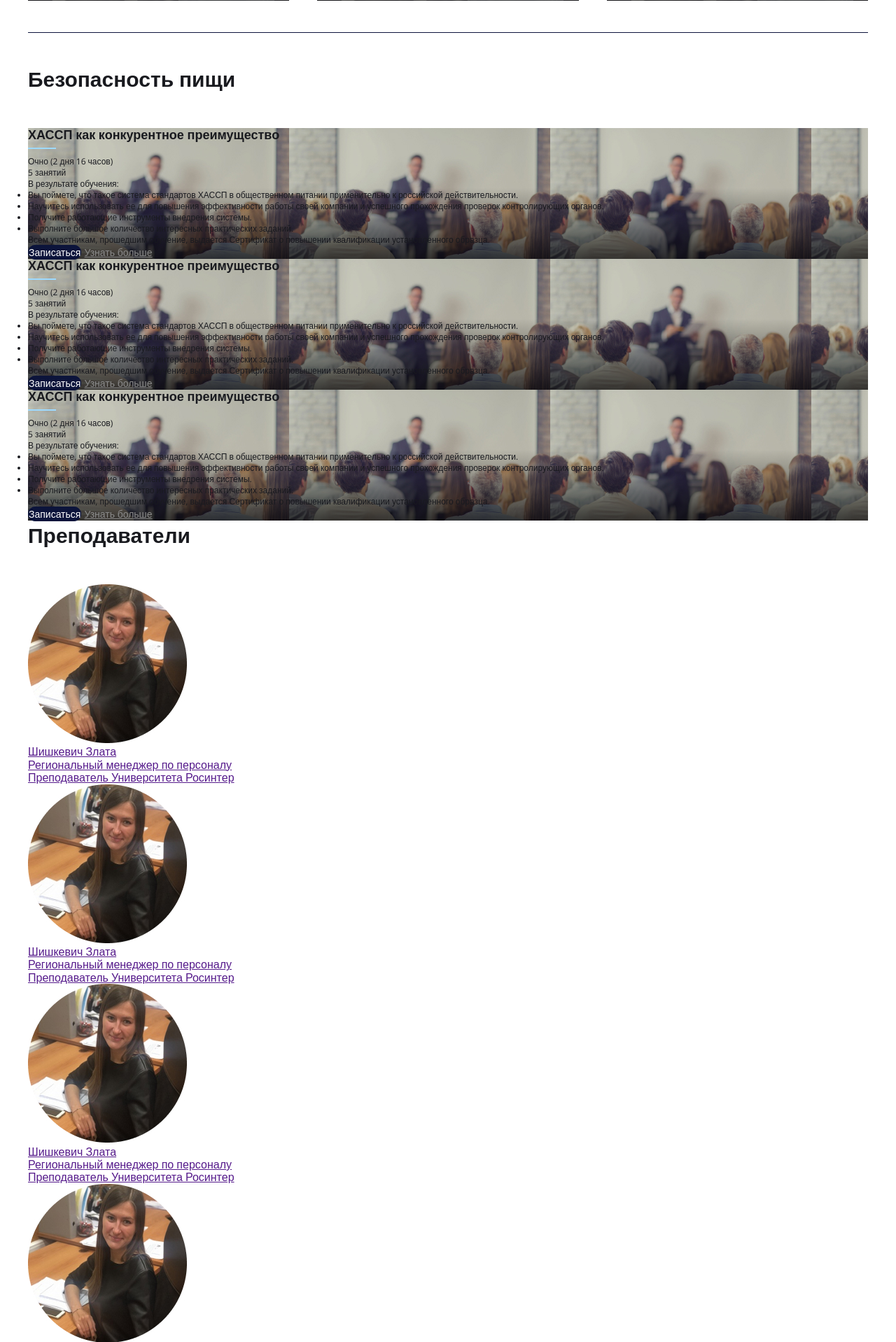
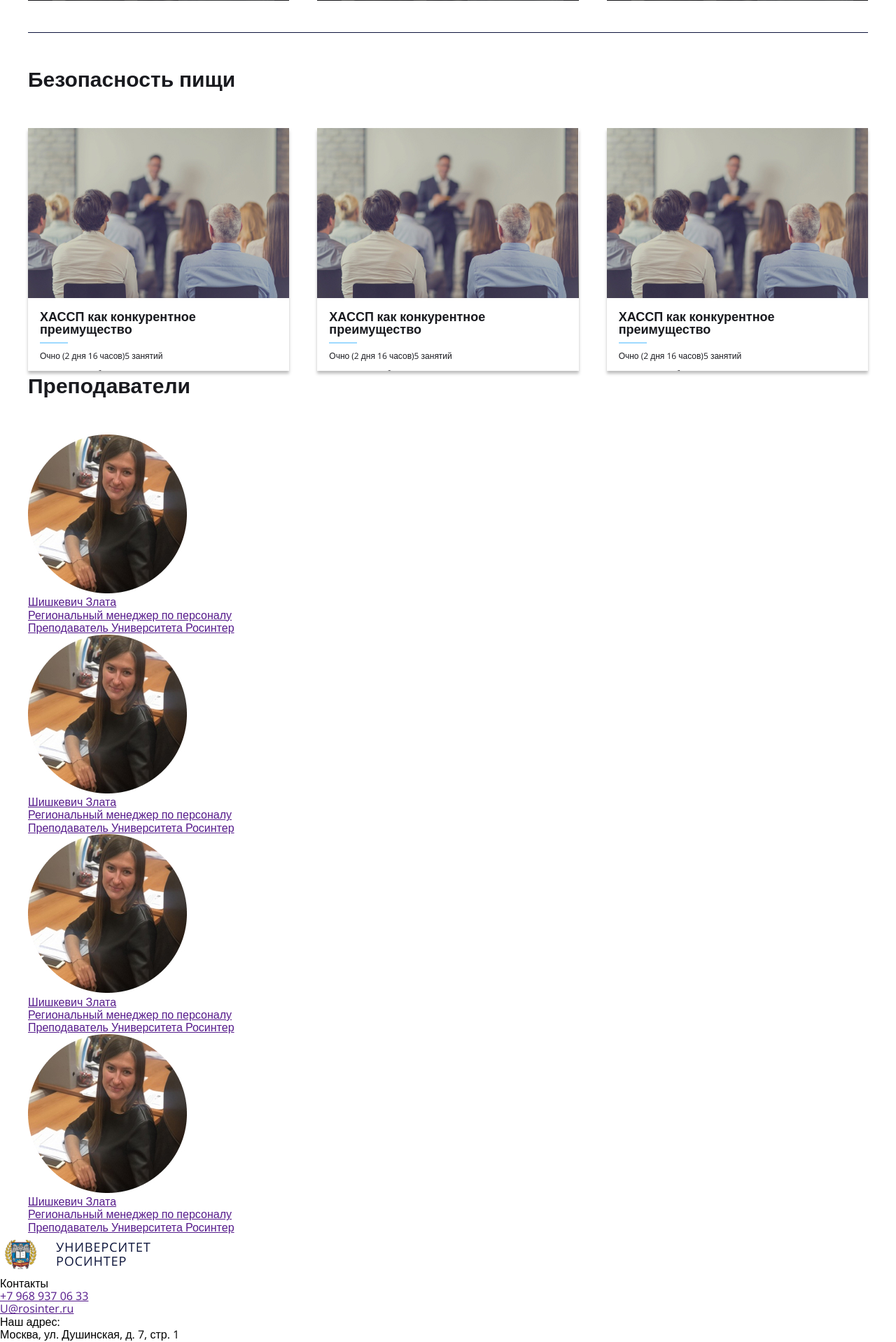
Before and after one commit to HamsterNinja/rosinter-theme, a PHP site: page /home.html in a window 1280 px wide. Shown: the part 792-2710 px from the top of the page at 70% size. Run offline with PHP 8.4, Linux system fonts and the light colour scheme.

Commit message:
безопасность пищи

```diff
--- a/assets/js/bundle.js
+++ b/assets/js/bundle.js
@@ -59,7 +59,7 @@
 /******/
 /******/
 /******/ 	var hotApplyOnUpdate = true;
-/******/ 	var hotCurrentHash = "d9f75bcccea81a607ed1"; // eslint-disable-line no-unused-vars
+/******/ 	var hotCurrentHash = "5f84314f5e6746981f3d"; // eslint-disable-line no-unused-vars
 /******/ 	var hotCurrentModuleData = {};
 /******/ 	var hotCurrentChildModule; // eslint-disable-line no-unused-vars
 /******/ 	var hotCurrentParents = []; // eslint-disable-line no-unused-vars
--- a/assets/scss/main.scss
+++ b/assets/scss/main.scss
@@ -109,6 +109,7 @@ ul{
 }
 .food-safety {
     padding-top: 45px;
+    font-size: 0;
 }
 .main-page-title {
     font-weight: 600;
@@ -117,9 +118,37 @@ ul{
     color: #191A1F;
     margin-bottom: 50px;
 }
-.food-safety-inner{}
-.food-safety-item{}
-.food-safety-content{}
+.food-safety-inner {
+    display: grid;
+    grid-template-columns: repeat(auto-fill,minmax(275px,1fr));
+    grid-gap: 40px;
+}
+.food-safety-item {
+    box-shadow: 0px 4px 4px rgba(0,0,0,0.25);
+    height: 347px;
+    overflow: hidden;
+    position: relative;
+}
+.food-safety-item-image{
+	background-image: linear-gradient(360deg, #000000 -21.92%, rgba(0, 0, 0, 0) 54.19%);
+}
+.food-safety-item-image img{
+	height: 243px;
+	height: 100%;
+	object-fit: cover;
+}
+.food-safety-content {
+    background-color: #fff;
+    padding: 15px 17px 30px 17px;
+    position: absolute;
+    left: 0;
+    right: 0;
+    top: 245px;
+    transition: 0.3s ease;
+}
+.food-safety-item:hover .food-safety-content{
+	top: 0;
+}
 .food-safety-name {
     font-weight: 600;
     font-size: 18px;
@@ -137,26 +166,41 @@ hr.safety-decore {
     font-size: 12px;
     line-height: 16px;
     color: #191A1F;
+    margin-bottom: 10px;
+    display: inline-block;
+    vertical-align: middle;
 }
 .food-safety-time-value{
 	font-size: 12px;
 	line-height: 16px;
 	color: #191A1F;
+	margin-bottom: 10px;
+	display: inline-block;
+	vertical-align: middle;
 }
-.food-safety-text{}
+.food-safety-text {
+    height: 175px;
+    overflow: hidden;
+    position: relative;
+    margin-bottom: 10px;
+}
+.food-safety-text:after{
+	content: "";
+	display: block;
+	bottom: 0;
+	left: 0;
+	right: 0;
+	position: absolute;
+	height: 66px;
+	background: linear-gradient(0deg, #FFFFFF 26.77%, rgba(255, 255, 255, 0) 212.86%);
+}
 .food-safety-text p{
 	font-size: 12px;
 	line-height: 16px;
 	color: #191A1F;
 }
-.food-safety-text ul{}
-.food-safety-text ul li{
-	font-size: 12px;
-	line-height: 16px;
-	color: #191A1F;
-}
 .food-safety-links{}
-.link-sign{
+.link-sign {
     font-size: 14px;
     line-height: 19px;
     color: #FFFFFF;
@@ -164,15 +208,21 @@ hr.safety-decore {
     border: 1px solid #0C143B;
     border-radius: 20px;
     text-decoration: none;
+    padding: 6px 18px;
+    display: inline-block;
+    vertical-align: middle;
+    margin-right: 20px;
 }
 .view-more{
 	font-size: 14px;
 	line-height: 19px;
 	color: #8A8A8A;
+	text-decoration: none;
+	display: inline-block;
+	vertical-align: middle;
 }
 .teachers_block{}
 .main-page-title{}
-.teachers_block-inner{}
 .teacher-item{}
 .teacher-item-photo{}
 .teacher-item-photo img{}
--- a/home.html
+++ b/home.html
@@ -73,7 +73,8 @@
 	<div class="container">
 		<div class="main-page-title">Безопасность пищи</div>
 		<div class="food-safety-inner">
-							<div class="food-safety-item" style="background: linear-gradient(360deg, #000000 -21.92%, rgba(0, 0, 0, 0) 54.19%), url(./assets/images/food.jpg);">
+							<div class="food-safety-item">
+					<div class="food-safety-item-image"><img src="./assets/images/food.jpg" alt=""></div>
 					<div class="food-safety-content">
 						<div class="food-safety-name">ХАССП как конкурентное преимущество</div>
 						<hr class="safety-decore">
@@ -83,12 +84,10 @@
 						</div>
 						<div class="food-safety-text">
 							<p>В результате обучения:</p>
-							<ul>
-								<li>Вы поймете, что такое система стандартов ХАССП в общественном питании применительно к российской действительности.</li>
-								<li>Научитесь использовать ее для повышения эффективности работы своей компании и успешного прохождения проверок контролирующих органов.</li>
-								<li>Получите работающие инструменты внедрения системы.</li>
-								<li>Выполните большое количество интересных практических заданий.</li>
-							</ul>
+								<p>· Вы поймете, что такое система стандартов ХАССП в общественном питании применительно к российской действительности.</p>
+								<p>· Научитесь использовать ее для повышения эффективности работы своей компании и успешного прохождения проверок контролирующих органов.</p>
+								<p>· Получите работающие инструменты внедрения системы.</p>
+								<p>· Выполните большое количество интересных практических заданий.</p>
 							<p>Всем участникам, прошедшим обучение, выдается Сертификат о повышении квалификации установленного образца.</p>
 						</div>
 						<div class="food-safety-links">
@@ -97,7 +96,8 @@
 						</div>
 					</div>
 				</div>
-							<div class="food-safety-item" style="background: linear-gradient(360deg, #000000 -21.92%, rgba(0, 0, 0, 0) 54.19%), url(./assets/images/food.jpg);">
+							<div class="food-safety-item">
+					<div class="food-safety-item-image"><img src="./assets/images/food.jpg" alt=""></div>
 					<div class="food-safety-content">
 						<div class="food-safety-name">ХАССП как конкурентное преимущество</div>
 						<hr class="safety-decore">
@@ -107,12 +107,10 @@
 						</div>
 						<div class="food-safety-text">
 							<p>В результате обучения:</p>
-							<ul>
-								<li>Вы поймете, что такое система стандартов ХАССП в общественном питании применительно к российской действительности.</li>
-								<li>Научитесь использовать ее для повышения эффективности работы своей компании и успешного прохождения проверок контролирующих органов.</li>
-								<li>Получите работающие инструменты внедрения системы.</li>
-								<li>Выполните большое количество интересных практических заданий.</li>
-							</ul>
+								<p>· Вы поймете, что такое система стандартов ХАССП в общественном питании применительно к российской действительности.</p>
+								<p>· Научитесь использовать ее для повышения эффективности работы своей компании и успешного прохождения проверок контролирующих органов.</p>
+								<p>· Получите работающие инструменты внедрения системы.</p>
+								<p>· Выполните большое количество интересных практических заданий.</p>
 							<p>Всем участникам, прошедшим обучение, выдается Сертификат о повышении квалификации установленного образца.</p>
 						</div>
 						<div class="food-safety-links">
@@ -121,7 +119,8 @@
 						</div>
 					</div>
 				</div>
-							<div class="food-safety-item" style="background: linear-gradient(360deg, #000000 -21.92%, rgba(0, 0, 0, 0) 54.19%), url(./assets/images/food.jpg);">
+							<div class="food-safety-item">
+					<div class="food-safety-item-image"><img src="./assets/images/food.jpg" alt=""></div>
 					<div class="food-safety-content">
 						<div class="food-safety-name">ХАССП как конкурентное преимущество</div>
 						<hr class="safety-decore">
@@ -131,12 +130,10 @@
 						</div>
 						<div class="food-safety-text">
 							<p>В результате обучения:</p>
-							<ul>
-								<li>Вы поймете, что такое система стандартов ХАССП в общественном питании применительно к российской действительности.</li>
-								<li>Научитесь использовать ее для повышения эффективности работы своей компании и успешного прохождения проверок контролирующих органов.</li>
-								<li>Получите работающие инструменты внедрения системы.</li>
-								<li>Выполните большое количество интересных практических заданий.</li>
-							</ul>
+								<p>· Вы поймете, что такое система стандартов ХАССП в общественном питании применительно к российской действительности.</p>
+								<p>· Научитесь использовать ее для повышения эффективности работы своей компании и успешного прохождения проверок контролирующих органов.</p>
+								<p>· Получите работающие инструменты внедрения системы.</p>
+								<p>· Выполните большое количество интересных практических заданий.</p>
 							<p>Всем участникам, прошедшим обучение, выдается Сертификат о повышении квалификации установленного образца.</p>
 						</div>
 						<div class="food-safety-links">
```
Also changed, not shown: views/home.twig (+6 -7 lines), assets/css/main.css. Lines whose indentation alone changed are shown as unchanged.
